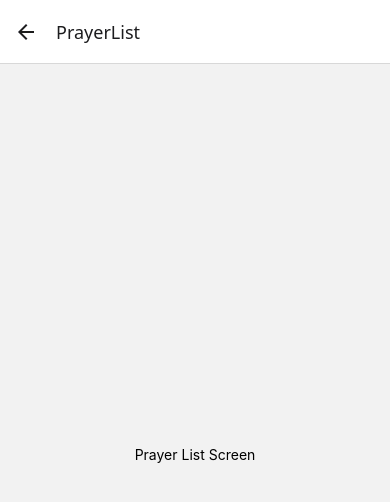
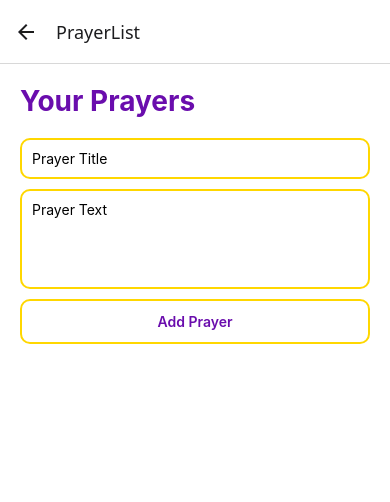
Before and after one commit to TUDublinBlanchBusinessIT/project-Cianan-C-1, a React Native app in the folder DeoApp/: screen /PrayerList in a window 390 px wide. Shown: the top 502 px of the page. Built offline with nearby package versions, Linux system fonts and the light colour scheme.

Commit message:
Prayer List

```diff
--- a/DeoApp/screens/PrayerListScreen.js
+++ b/DeoApp/screens/PrayerListScreen.js
@@ -1,10 +1,123 @@
-import * as React from 'react';
-import { View, Text } from 'react-native';
+import React, { useState } from 'react';
+import {
+  View,
+  Text,
+  TextInput,
+  TouchableOpacity,
+  FlatList,
+  StyleSheet,
+} from 'react-native';
 
 export default function PrayerListScreen() {
+  const [prayers, setPrayers] = useState([]);
+  const [title, setTitle] = useState('');
+  const [text, setText] = useState('');
+
+  const addPrayer = () => {
+    if (!title.trim() || !text.trim()) {
+      return;
+    }
+
+    const newPrayer = {
+      id: Date.now().toString(),
+      title: title.trim(),
+      text: text.trim(),
+    };
+
+    setPrayers(prev => [newPrayer, ...prev]);
+    setTitle('');
+    setText('');
+  };
+
   return (
-    <View style={{ flex: 1, justifyContent: 'center', alignItems: 'center' }}>
-      <Text>Prayer List Screen</Text>
+    <View style={styles.container}>
+      <Text style={styles.header}>Your Prayers</Text>
+
+      <TextInput
+        style={styles.input}
+        placeholder="Prayer Title"
+        value={title}
+        onChangeText={setTitle}
+      />
+
+      <TextInput
+        style={[styles.input, styles.textArea]}
+        placeholder="Prayer Text"
+        value={text}
+        onChangeText={setText}
+        multiline
+      />
+
+      <TouchableOpacity style={styles.addButton} onPress={addPrayer}>
+        <Text style={styles.addButtonText}>Add Prayer</Text>
+      </TouchableOpacity>
+
+      <FlatList
+        data={prayers}
+        keyExtractor={item => item.id}
+        renderItem={({ item }) => (
+          <View style={styles.prayerItem}>
+            <Text style={styles.prayerTitle}>{item.title}</Text>
+            <Text style={styles.prayerText}>{item.text}</Text>
+          </View>
+        )}
+        style={{ marginTop: 20 }}
+      />
     </View>
   );
 }
+
+const GOLD = '#FFD700';
+const PURPLE = '#6A0DAD';
+
+const styles = StyleSheet.create({
+  container: {
+    flex: 1,
+    padding: 20,
+    backgroundColor: '#FFF',
+  },
+  header: {
+    fontSize: 28,
+    fontWeight: '700',
+    color: PURPLE,
+    marginBottom: 20,
+  },
+  input: {
+    borderWidth: 2,
+    borderColor: GOLD,
+    borderRadius: 10,
+    padding: 10,
+    marginBottom: 10,
+  },
+  textArea: {
+    height: 100,
+  },
+  addButton: {
+    backgroundColor: '#FFF',
+    borderWidth: 2,
+    borderColor: GOLD,
+    paddingVertical: 12,
+    borderRadius: 10,
+    alignItems: 'center',
+  },
+  addButtonText: {
+    color: PURPLE,
+    fontWeight: '600',
+  },
+  prayerItem: {
+    borderWidth: 2,
+    borderColor: GOLD,
+    padding: 15,
+    borderRadius: 10,
+    marginBottom: 10,
+  },
+  prayerTitle: {
+    fontSize: 18,
+    fontWeight: '700',
+    color: PURPLE,
+    marginBottom: 6,
+  },
+  prayerText: {
+    fontSize: 14,
+  },
+});
```
